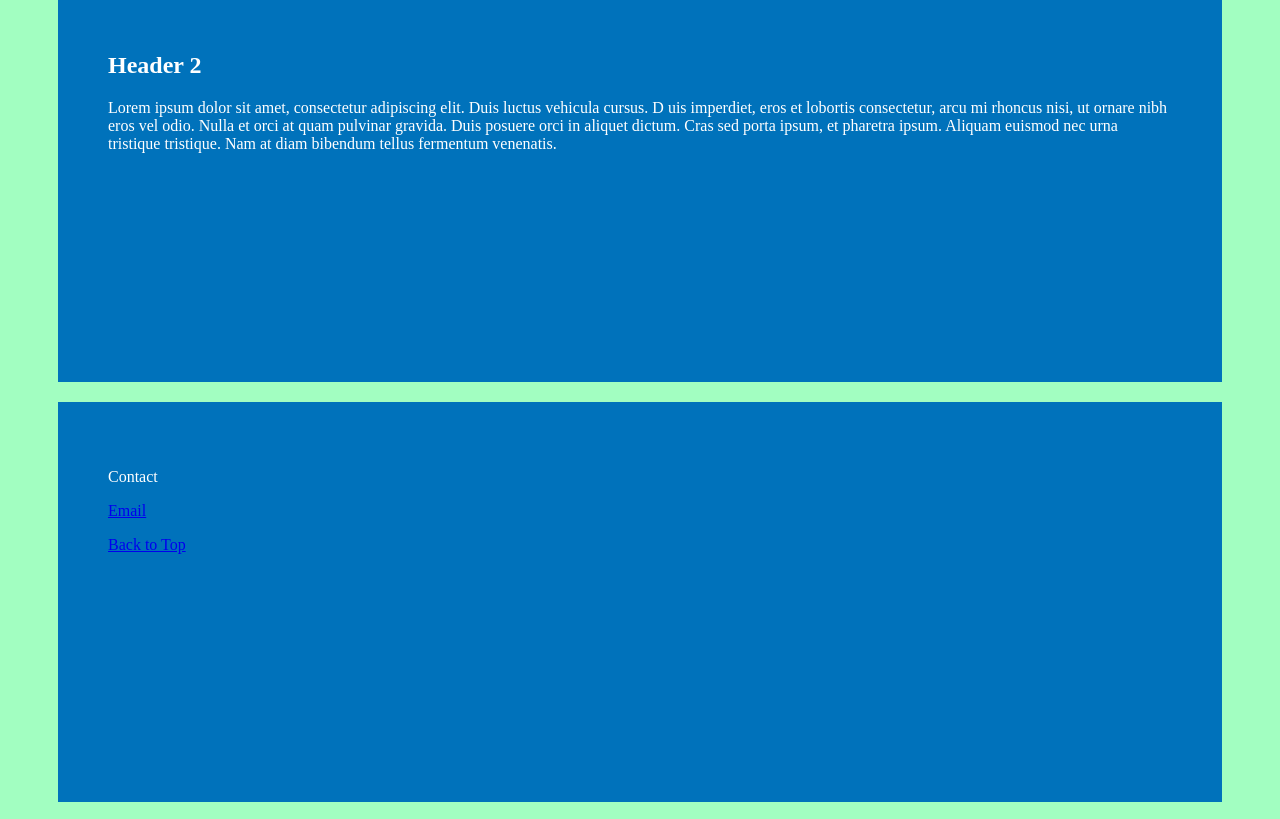
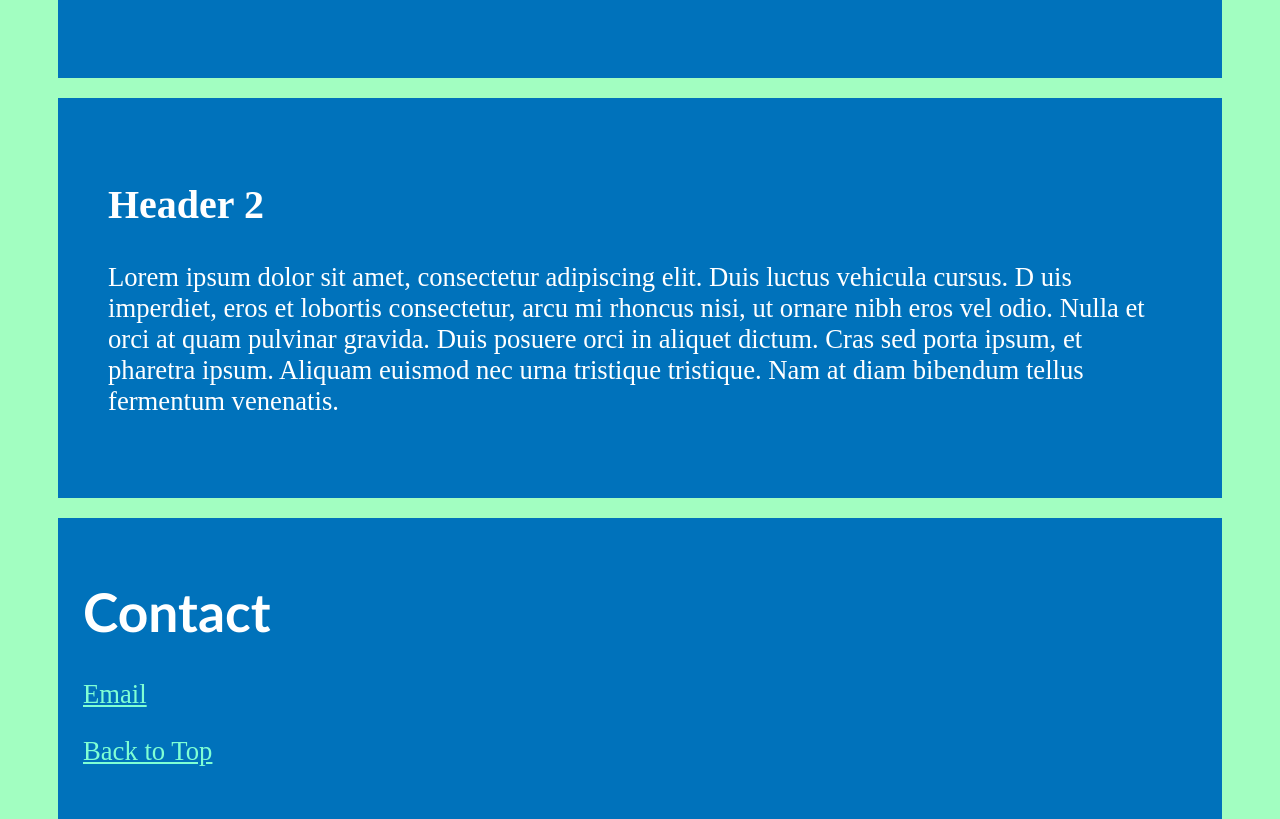
Before and after one commit to mcbariekman/first-portfolio, a plain HTML site: page index.html in a window 1280 px wide. Shown: the part 634-1453 px from the top of the page. Drawn offline with Linux system fonts and the light colour scheme.

Commit message:
editing the coding to be more clean and readable as well as adding in a title

```diff
--- a/assets/css/stylesheet.css
+++ b/assets/css/stylesheet.css
@@ -7,13 +7,16 @@ body {
     color: #ffffff;
 }
 
+a:link {
+    color:aquamarine;
+}
+
 header {
     float:right;
     position: fixed;
 padding-bottom: 20px;
 width: 400px;
 height: 50px;
-font-family: 'Gill Sans', 'Gill Sans MT', Calibri, 'Trebuchet MS', sans-serif;
 background-color: #90a6b4;
 color: #ffffff;
 }
@@ -32,7 +35,8 @@ article {
     width: auto;
     height: auto;
     font-family: 'Gill Sans', 'Gill Sans MT', Calibri, 'Trebuchet MS', sans-serif;
-    background-color:  #0072bb;
+    font-size: 20pt;
+    background-color:  #0f476b;
     color: #ffffff;
 }
 
@@ -53,6 +57,7 @@ section {
     padding: 50px;
     height: 300px;
     font-family: 'Times New Roman', 'Gill Sans MT', Calibri, 'Trebuchet MS', sans-serif;
+    font-size: 20pt;
     background-color: #0072bb;
     color: #ffffff;
 }
@@ -64,10 +69,12 @@ p {
 }
 
 footer {
-    margin-bottom: 20px;
-    padding: 50px;
-    height: 300px;
+    display: block;
+    padding: 25px;
+    width: auto;
+    height: auto;
     font-family: 'Gill Sans', 'Gill Sans MT', Calibri, 'Trebuchet MS', sans-serif;
-    background-color: #0072bb;
+    font-size: 20pt;
+    background-color:  #0072bb;
     color: #ffffff;
 }
--- a/index.html
+++ b/index.html
@@ -8,6 +8,8 @@
     <title>Madilyn's Portfolio</title>
 </head>
  <body>
+
+  <h1>Madilyn's Portfolio</h1>
      <header>
         <nav>
         <ul>
@@ -17,6 +19,7 @@
         </ul>
       </nav>
         </header><br>
+
     <article>
         <!-- portfolio content here -->
         <p><img src="" class="imgclass1" alt="image description"/></p>
@@ -57,7 +60,7 @@
       </section>
 
     <footer>
-    <p>Contact</p>
+    <h1>Contact</h1>
     <p><a href="mailto:mcbariekman@hotmail.com">Email</a> </p>
     <p><a href="back2top.html">Back to Top</a></p>
 </footer>
```
